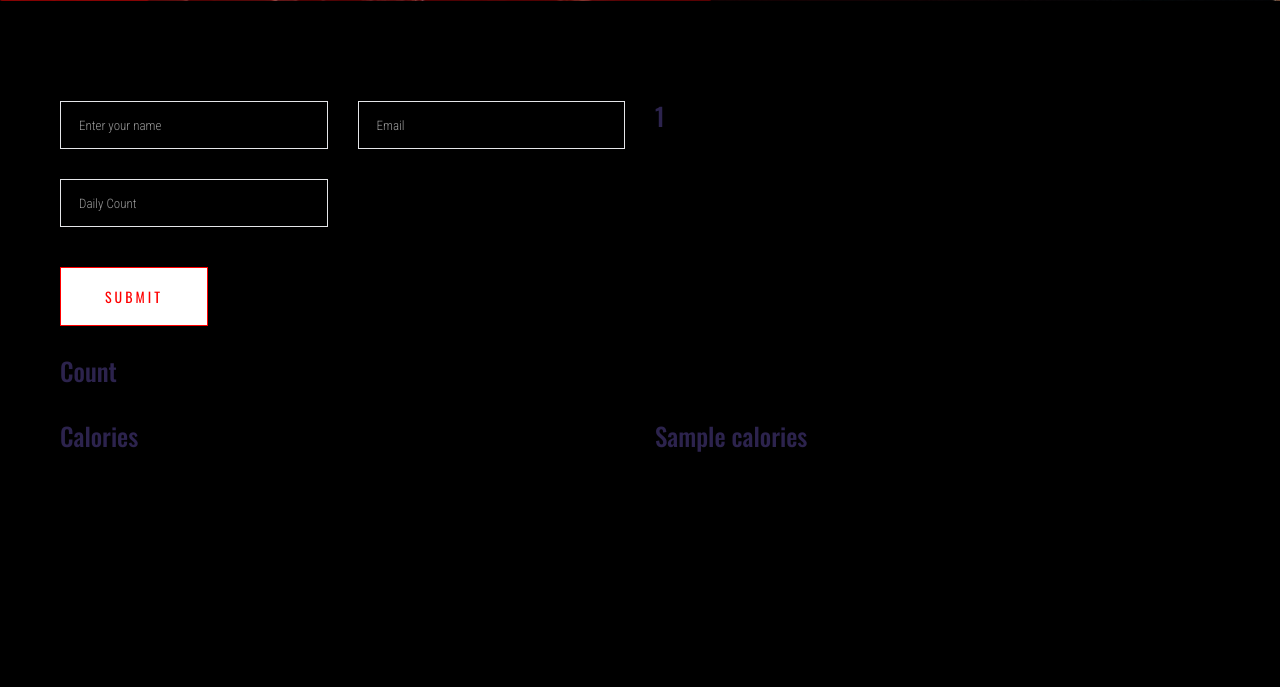
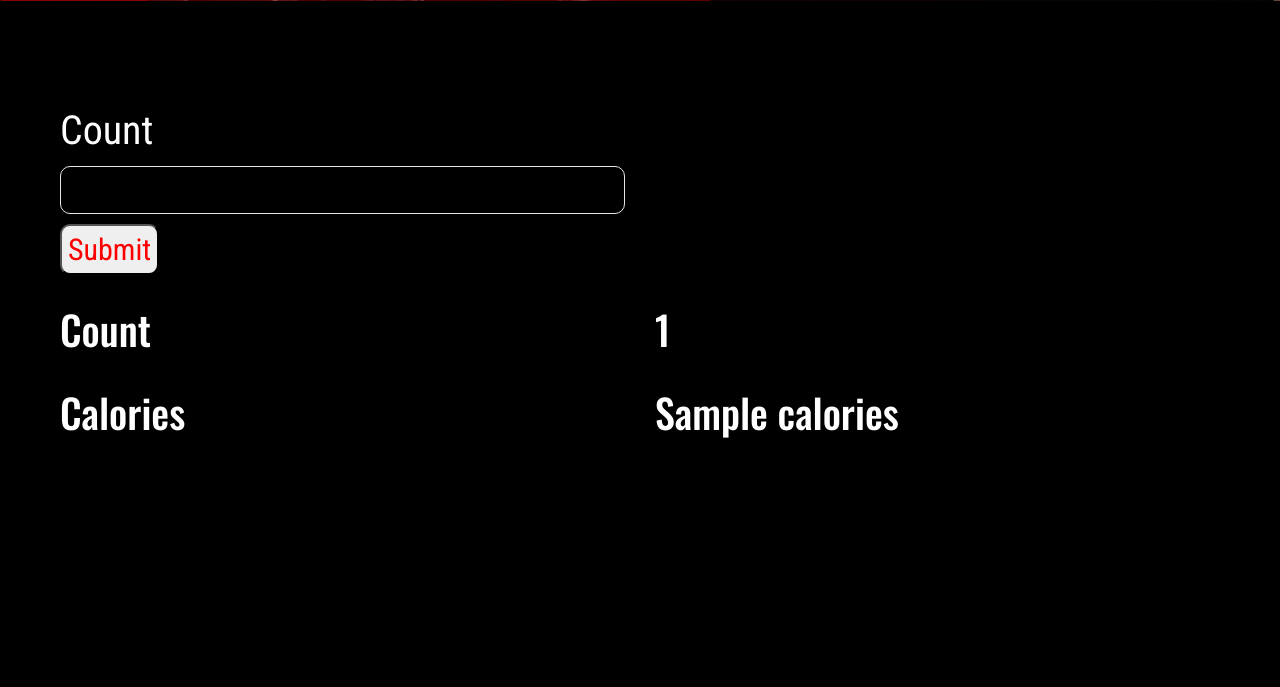
Before and after one commit to shreyanshsatvik/personal_trainer-using-mediapipe, a Flask app: template templates/squats.html in a window 1280 px wide. Shown: the part 449-1136 px from the top of the page. Run offline with Flask 2, Linux system fonts and the light colour scheme; the template is opened without the code that fills it: most values are stand-ins (such as "Sample title", 1, 10 or a date in 2020).

Commit message:
feat: complete

```diff
--- a/app.py
+++ b/app.py
@@ -51,11 +51,10 @@ def squats():
 
 @app.route('/pushup',methods=["POST","GET"])
 def pushups():
-    from push_up import pushup
     count=0
     calories=0
     if request.method=="POST":
-
+        from push_up import pushup
         print("started")
         n=request.form.get('co')
         print(n)
@@ -93,10 +92,11 @@ def biceps():
 
 @app.route('/crunches',methods=["POST","GET"])
 def crunches():
-    from crunches import crunches
-    ccount=0
+
+    count=0
     calories=0
     if request.method=="POST":
+        from crunches import crunches
         print("started")
         n=request.form.get('co')
         print(n)
--- a/crunches.py
+++ b/crunches.py
@@ -65,4 +65,3 @@ def crunches(n):
 
 
     return count,calories
-crunches(5)
--- a/push_up.py
+++ b/push_up.py
@@ -66,5 +66,3 @@ def pushup(n):
 
 
     return count,calories
-
-print(pushup(5))
--- a/squats.py
+++ b/squats.py
@@ -67,5 +67,3 @@ def squats(n):
 
 
     return count,calories
-
-squats(3)
--- a/templates/squats.html
+++ b/templates/squats.html
@@ -85,37 +85,36 @@
     <div class="gallery-area section-padding30 ">
         <div class="container-fluid ">
             <div class="row">
-                <div class="col-xl-6 col-lg-6 col-md-6 col-sm-6">
+                <div class="col-xl-12 col-lg-6 col-md-6 col-sm-6">
                     <div class="box snake mb-30">
-                        <form class="form-contact contact_form"  method="post" id="contactForm" novalidate="novalidate">
+                        <div></div>
+                        <form class="form-contact contact_form" method="POST"  action="">
                             <div class="row">
 
-                                <div class="col-sm-6">
-                                    <div class="form-group">
-                                        <input class="form-control valid" name="name" font-size= "50" id="name" type="text"  onfocus="this.placeholder = ''" onblur="this.placeholder = 'Enter your name'" placeholder="Enter your name">
-
+                                <div class="col-md-6">
+                                    <div class="mb-3">
+                                        <label class="form-label" style="color:white; font-size: 40px;">Count</label>
+                                        <input type="number" class="form-control"
+                                            name="co" style="border-radius: 10px;" >
                                     </div>
                                 </div>
-                                <div class="col-sm-6">
-                                    <div class="form-group">
-                                        <input class="form-control valid" name="email" id="email" type="email" onfocus="this.placeholder = ''" onblur="this.placeholder = 'Enter email address'" placeholder="Email">
+                                <div class="col-md-12 justify-content-center">
+                                    <div class="d-grid">
+                                        <button type="submit" style="color:red; font-size:30px; border-radius: 10px;">Submit</button>
                                     </div>
                                 </div>
-                                <div class="col-sm-6">
-                                    <div class="form-group">
-                                        <input class="form-control valid" name="dailycount" id="dailycount" type="number"  onfocus="this.placeholder = ''" onblur="this.placeholder = 'Enter your daily count'" placeholder="Daily Count">
+                            </div>
+                        </form>
                     </div>
                 </div>
 
-                            </div>
-                            <div class="form-group mt-3">
-                                <button type="submit" class="button button-contactForm boxed-btn">Submit</button>
-                            </div>
-                        </form>
+
+                <div class="col-xl-6 col-lg-6 col-md-6 col-sm-6">
+                    <div class="box snake mb-30">
                         <div></div>
                         <div>
-                            <div>
-                                <h1>Count </h3>
+                            <div >
+                                <h1 style="color:white; font-size: 40px;">Count </h3>
                             </div>
                         </div>
                     </div>
@@ -125,7 +124,7 @@
                         <div></div>
                         <div>
                             <div>
-                                <h1>{{count}}</h3>
+                                <h1 style="color:white; font-size: 40px;">{{count}}</h3>
                             </div>
                         </div>
                     </div>
@@ -135,7 +134,7 @@
                         <div></div>
                         <div>
                             <div>
-                                <h1>Calories </h3>
+                                <h1 style="color:white; font-size: 40px;">Calories </h3>
                             </div>
                         </div>
                     </div>
@@ -145,7 +144,8 @@
                         <div></div>
                         <div>
                             <div>
-                                <h1>{{calories}}</h3>
+                                <h1 style="color:white; font-size: 40px;">{{calories}} </h3>
+                            </div>
                         </div>
                     </div>
                 </div>
--- a/weight_lifting.py
+++ b/weight_lifting.py
@@ -65,4 +65,3 @@ def biceps(n):
 
 
     return count,calories
-biceps(3)
```
Also changed, not shown: templates/crunches.html (+30 -5 lines), templates/pushup.html (+30 -5 lines), templates/weight_lifting.html (+30 -5 lines). Lines whose indentation alone changed are shown as unchanged.
